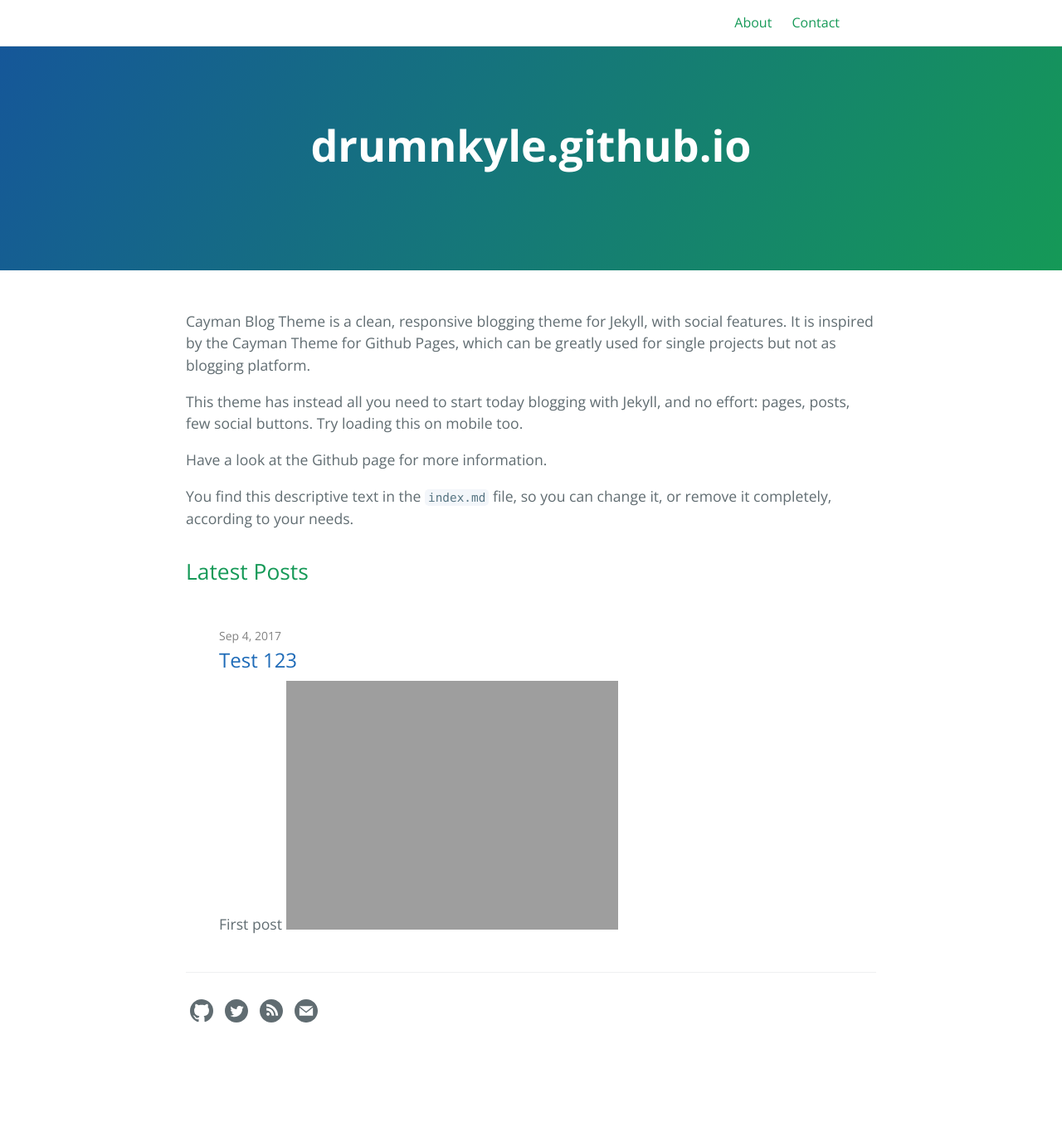
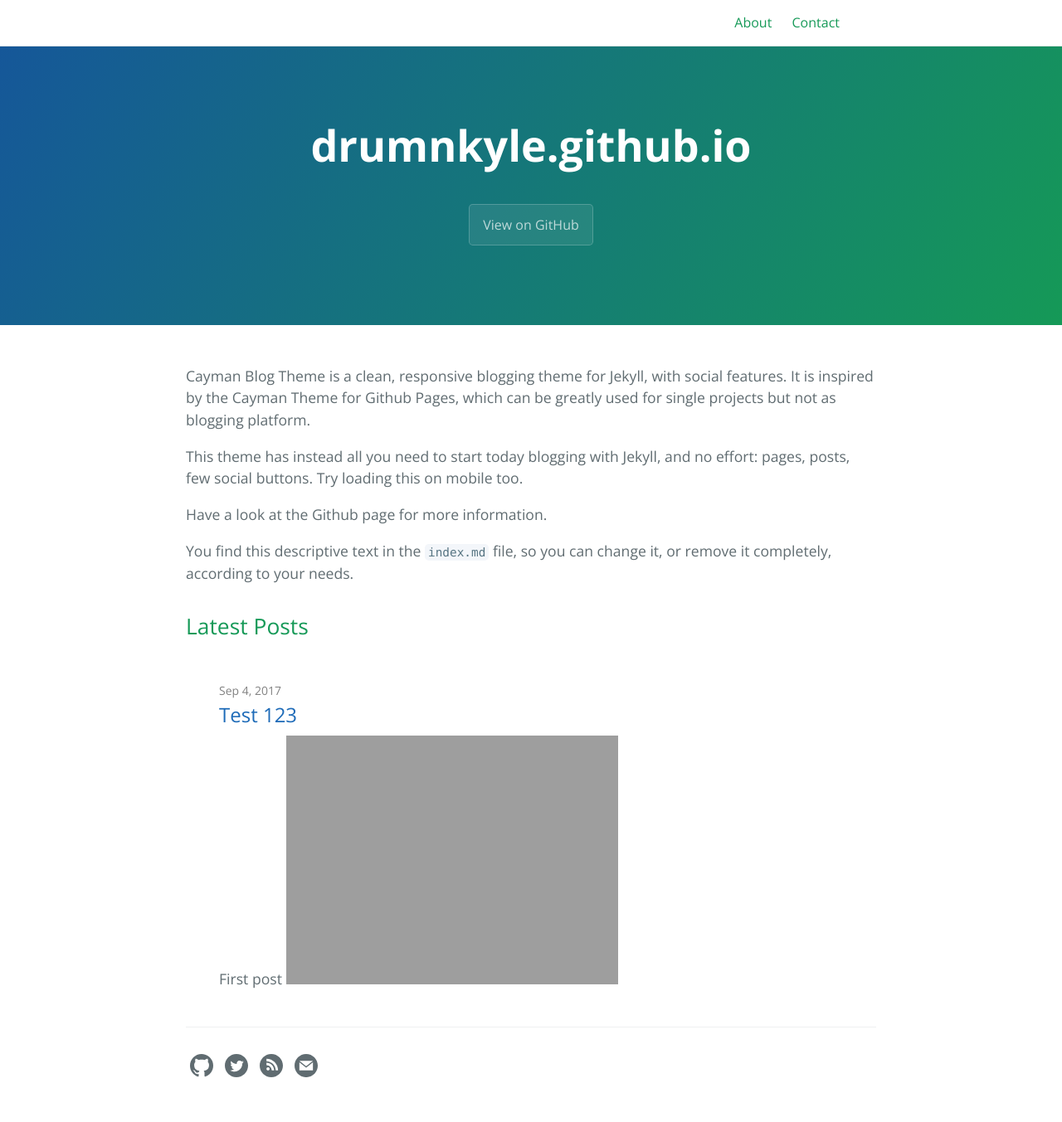
Before and after one commit to drumnkyle/drumnkyle.github.io, a Jekyll site: the page built from index.md, in a window 1280 px wide. Shown: the whole page at 83% size. Built offline with Jekyll 4.4.1, drawn with Linux system fonts in a browser that asks for light colours; the repository's description, which GitHub fills in, is left out; before the commit the page ends 1287 px from its top, so only the background shows below that.

```diff
--- a/Gemfile
+++ b/Gemfile
@@ -1,6 +1,6 @@
 source 'https://rubygems.org'
 gem 'jekyll'
-group: :jekyll_plugins do
+group :jekyll_plugins do
     gem 'github-pages'
     gem 'jekyll-feed'
     gem 'jekyll-tagging'
--- a/_config.yml
+++ b/_config.yml
@@ -2,3 +2,4 @@ theme:
 gems:
  - jekyll-feed
  - jekyll/tagging
+show_downloads: false
--- a/_layouts/default.html
+++ b/_layouts/default.html
@@ -56,7 +56,7 @@
     <section class="page-header">
       <h1 class="project-name">{{ page-title }}</h1>
       <h2 class="project-tagline">{{ page-tagline }}</h2>
-      {% if page.layout == 'home' and site.github.is_project_page %}
+      {% if page.layout == 'home' %}
           <a href="{{ site.github.repository_url }}" class="btn">View on GitHub</a>
         {% if site.show_downloads %}
           <a href="{{ site.github.zip_url }}" class="btn">Download .zip</a>
```
